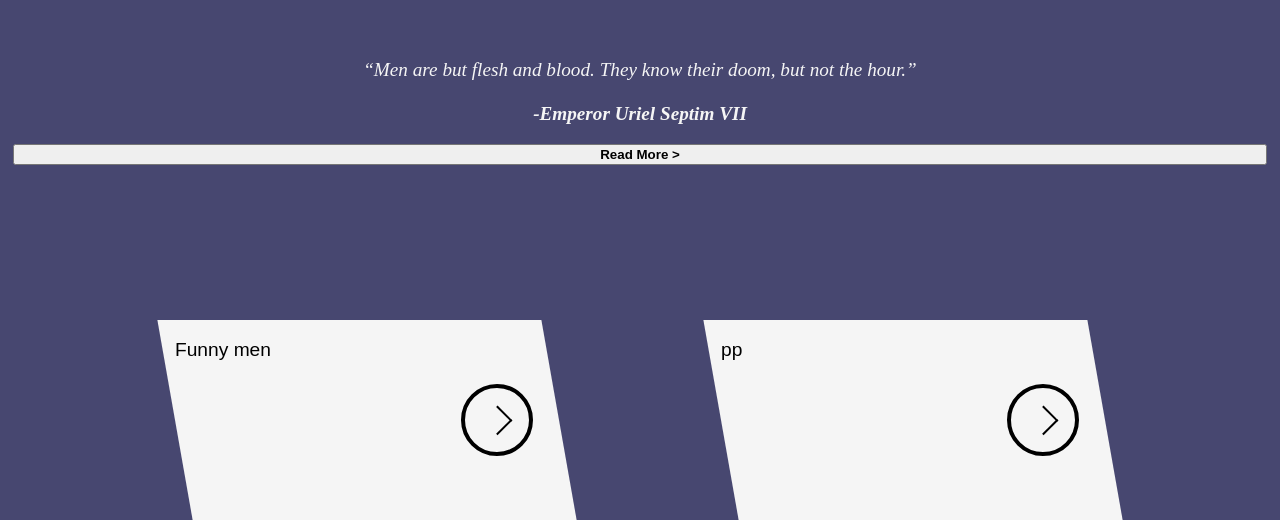
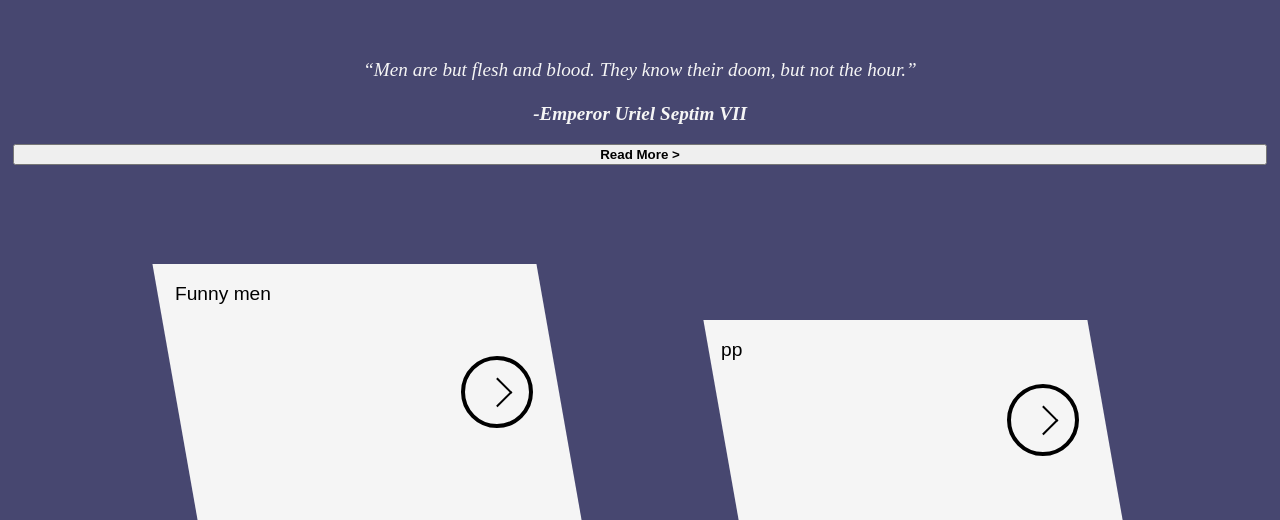
Before and after one commit to Naoufal-Bchiri/PPP.github.io, a plain HTML site: page index.html in a window 1280 px wide. In both pictures the pointer is over the element "Funny men". Shown: the part 288-808 px from the top of the page. Drawn offline with Linux system fonts and the light colour scheme.

Commit message:
Heheheha

```diff
--- a/style.css
+++ b/style.css
@@ -74,7 +74,7 @@ nav > ul > li {
 }
 
 .bottomBox:hover {
-    height: 32;
+    height: 32vh;
 }
 
 .bottomBox > p {
```
Also changed, not shown: img/favicon.ico.
